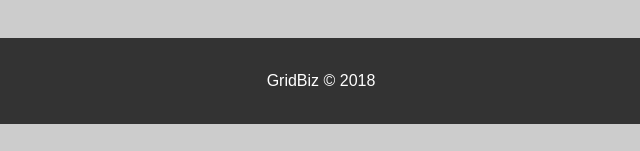
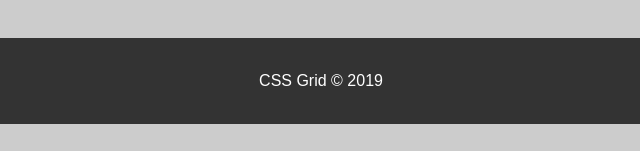
Before and after one commit to sami-lab/GridLearning, a plain HTML site: page index.html in a window 1280 px wide. Shown: the part 1853-2004 px from the top of the page, 319-959 px from the left. Drawn offline with Linux system fonts and the light colour scheme.

Commit message:
Update index.html

```diff
--- a/index.html
+++ b/index.html
@@ -96,7 +96,7 @@
 
         <!-- Footer -->
         <footer>
-          <p>GridBiz &copy; 2018</p>
+          <p>CSS Grid  &copy; 2019</p>
         </footer>
 
       </div>
```
